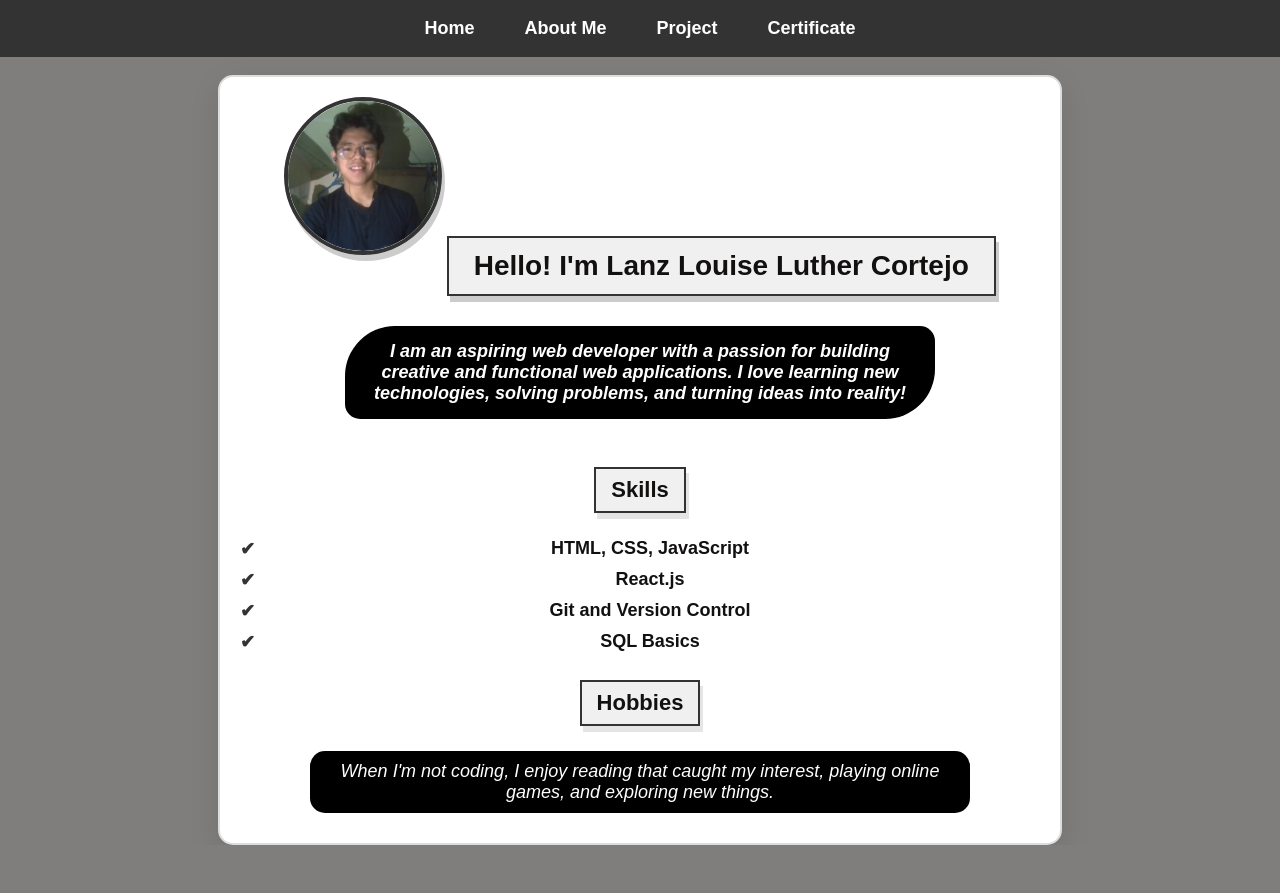
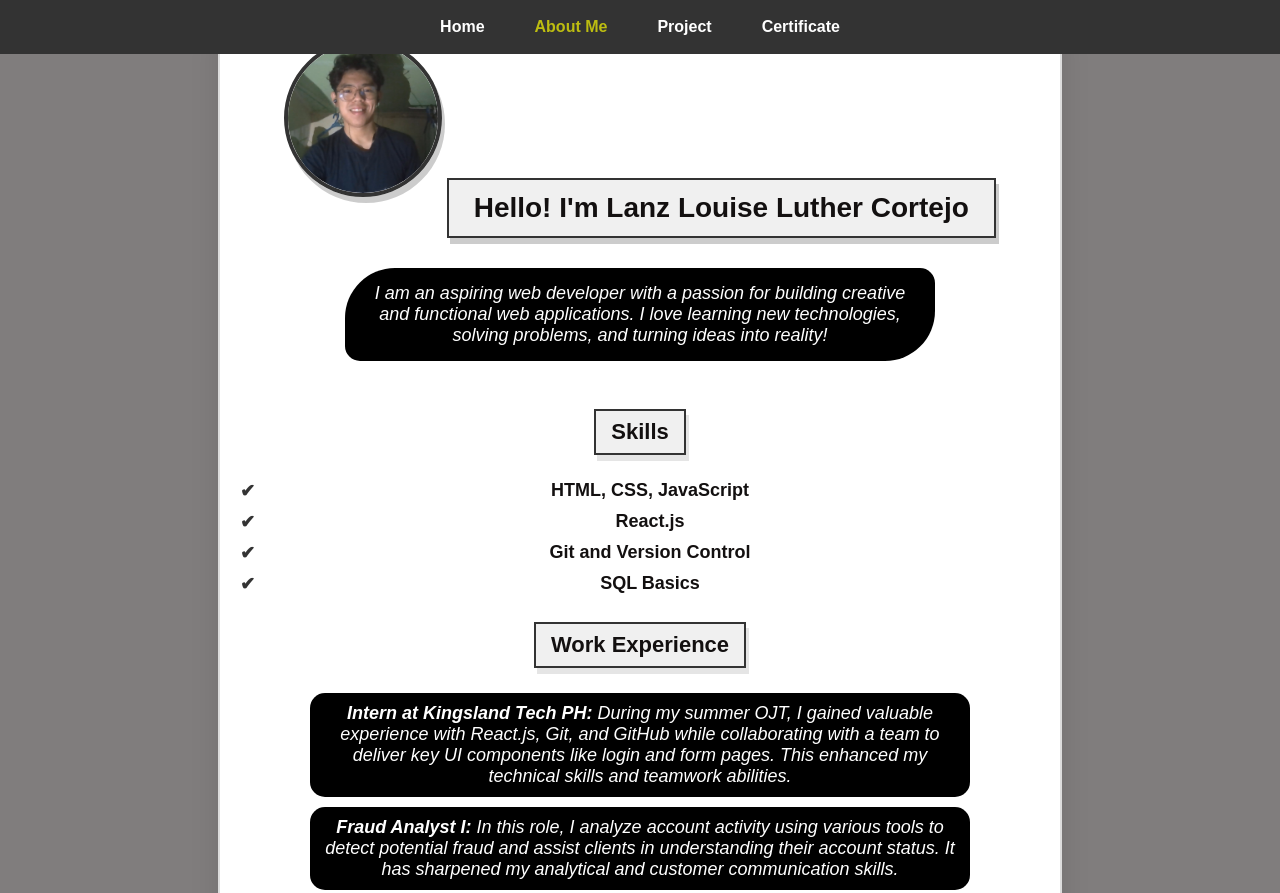
Before and after one commit to 2Lanzer/lanz-portfolio, a plain HTML site: page components/about-me.html in a window 1280 px wide. Shown: the top 893 px of the page. Before the commit the page ends 845 px from the top, so only its background shows below. Drawn offline with Linux system fonts and the light colour scheme.

Commit message:
improve UI

```diff
--- a/components/about-me.html
+++ b/components/about-me.html
@@ -17,7 +17,7 @@
     </div>
     <div class="about-container">
         <section class="profile">
-                <img src="/assets/profile-pic.jpg" alt="Profile Picture" class="profile-pic" width="200" height="200">
+            <img src="/assets/profile-pic.jpg" alt="Profile Picture" class="profile-pic">
             <h1>Hello! I'm Lanz Louise Luther Cortejo</h1>
             <p>I am an aspiring web developer with a passion for building creative and functional web applications. I love learning new technologies, solving problems, and turning ideas into reality!</p>
         </section>
@@ -29,8 +29,11 @@
                 <li>Git and Version Control</li>
                 <li>SQL Basics</li>
             </ul>
+            <h2>Work Experience</h2>
+            <p><strong>Intern at Kingsland Tech PH:</strong> During my summer OJT, I gained valuable experience with React.js, Git, and GitHub while collaborating with a team to deliver key UI components like login and form pages. This enhanced my technical skills and teamwork abilities.</p>
+            <p><strong>Fraud Analyst I:</strong> In this role, I analyze account activity using various tools to detect potential fraud and assist clients in understanding their account status. It has sharpened my analytical and customer communication skills.</p>
             <h2>Hobbies</h2>
-                <p>When I'm not coding, I enjoy reading that caught my interest, playing online games, and exploring new things.</p>
+            <p>When I'm not coding, I enjoy reading books that catch my interest, playing online games, and exploring new things.</p>
         </section>
     </div>
 </body>
--- a/components/about.css
+++ b/components/about.css
@@ -1,18 +1,14 @@
-html {
-    overflow-y: scroll;
-}
-
 /* Reset body styling */
 body {
     background-color: hwb(0 49% 50%);
     margin: 0;
     padding: 0;
     height: 100vh;
+    font-family: 'Arial', sans-serif;
     display: flex;
     flex-direction: column;
+    align-items: center;
     justify-content: center;
-    align-items: center;
-    font-family: 'Arial', sans-serif;
 }
 
 /* Navbar styling */
@@ -23,7 +19,8 @@ body {
     top: 0;
     left: 0;
     z-index: 10;
-    overflow: hidden; /* Prevent any content from spilling out */
+    overflow: hidden;
+    margin-bottom: 300px;
 }
 
 .navbar ul {
@@ -43,7 +40,6 @@ body {
     text-decoration: none;
     color: white;
     font-weight: bold;
-    font-size: 18px;
     transition: color 0.3s;
     cursor: pointer;
 }
@@ -52,15 +48,19 @@ body {
     color: hsl(0, 8%, 7%);
 }
 
+.navbar .active {
+    color: hsla(60, 100%, 50%, 0.678); /* Highlight active link */
+}
+
 /* About Container styling */
 .about-container {
     text-align: center;
-    margin-top: 120px; /* Add space to avoid overlap with the navbar */
+    margin-top: 300px; /* Adjust this to be the height of your navbar */
     flex: 1;
-    width: 100%;
+    width: 90%;
     max-width: 800px;
     background-color: white;
-    border: 2px solid #ddd; /* Soft border for a cleaner look */
+    border: 2px solid #ddd;
     border-radius: 15px;
     box-shadow: 0 10px 30px rgba(0, 0, 0, 0.1);
     padding: 20px;
@@ -74,35 +74,40 @@ body {
 .profile-pic {
     width: 150px;
     height: 150px;
-    border-radius: 50%; /* Make the image circular */
-    object-fit: cover; /* Ensure proper fit */
-    border: 4px solid #333; /* Dark border to match navbar */
+    border-radius: 50%;
+    object-fit: cover;
+    border: 4px solid #333;
     box-shadow: 3px 6px rgba(0, 0, 0, 0.2);
     margin-bottom: 20px;
     transition: transform 0.3s ease-in-out;
 }
 
 .profile-pic:hover {
-    transform: scale(1.05); /* Slight zoom effect */
+    transform: scale(1.05);
 }
 
 .profile h1 {
     color: hsl(0, 8%, 7%);
     font-size: 28px;
     font-weight: bold;
+    margin: 0;
+    margin-bottom: 10px;
     border: 2px solid #333;
     display: inline-block;
     padding: 12px 25px;
-    margin: 0;
-    margin-bottom: 10px;
     box-shadow: 3px 6px rgba(0, 0, 0, 0.2);
-    background-color: #f0f0f0; /* Subtle background color */
+    background-color: #f0f0f0;
+    transition: background-color 0.3s ease-in-out, color 0.3s ease-in-out;
+}
+
+.profile h1:hover {
+    background-color: black;
+    color: white;
 }
 
 .profile p {
     font-size: 18px;
     font-style: italic;
-    font-weight: bold;
     color: white;
     background-color: black;
     max-width: 70%;
@@ -113,7 +118,7 @@ body {
 }
 
 .profile p:hover {
-    background-color: #444; /* Darken the background slightly */
+    background-color: #444;
 }
 
 /* Details Section */
@@ -125,8 +130,8 @@ body {
     padding: 8px 15px;
     display: inline-block;
     margin-bottom: 15px;
+    background-color: #f0f0f0;
     box-shadow: 3px 6px rgba(0, 0, 0, 0.1);
-    background-color: #f0f0f0;
 }
 
 .details ul {
@@ -165,25 +170,14 @@ body {
 }
 
 .details p:hover {
-    background-color: #444; /* Slight darkening of background */
-}
-
-/* Hover Effects */
-.profile h1:hover {
-    background-color: black;
-    color: white;
-    transition: background-color 0.3s ease-in-out, color 0.3s ease-in-out;
-}
-
-.navbar a:hover {
-    color: hsl(0, 8%, 7%);
+    background-color: #444;
 }
 
 /* Responsive Design */
 @media screen and (max-width: 768px) {
     .about-container {
-        padding-top: 250px; /* Ensure enough space on mobile devices */
-        margin-top: calc(50px + 20px); /* Add dynamic space for the navbar and extra padding */
+        padding-top: 400px;
+        margin-top: calc(250px + 50px);
     }
 
     .profile h1 {
--- a/components/cert.css
+++ b/components/cert.css
@@ -34,13 +34,16 @@ body {
     text-decoration: none;
     color: white;
     font-weight: bold;
-    font-size: 18px;
     transition: color 0.3s;
     cursor: pointer;
 }
 
 .navbar a:hover {
     color: hsl(0, 8%, 7%);
+}
+
+.navbar .active {
+    color: hsla(60, 100%, 50%, 0.678); /* Highlight active link */
 }
 
 /* Main content */
--- a/components/proj.css
+++ b/components/proj.css
@@ -34,13 +34,16 @@ body {
     text-decoration: none;
     color: white;
     font-weight: bold;
-    font-size: 18px;
     transition: color 0.3s;
     cursor: pointer;
 }
 
 .navbar a:hover {
     color: hsl(0, 8%, 7%);
+}
+
+.navbar .active {
+    color: hsla(60, 100%, 50%, 0.678); /* Highlight active link */
 }
 
 /* Main content */
--- a/style.css
+++ b/style.css
@@ -34,16 +34,20 @@ body {
 }
 
 .navbar a {
+    display: block;
     text-decoration: none;
     color: white;
     font-weight: bold;
-    font-size: 18px;
     transition: color 0.3s;
     cursor: pointer;
 }
 
 .navbar a:hover {
     color: hsl(0, 8%, 7%);
+}
+
+.navbar .active {
+    color: hsla(60, 100%, 50%, 0.678); /* Highlight active link */
 }
 
 /* Main Content Styling */
```
Also changed, not shown: index.html (+1 -1 lines). Lines whose indentation alone changed are shown as unchanged.
